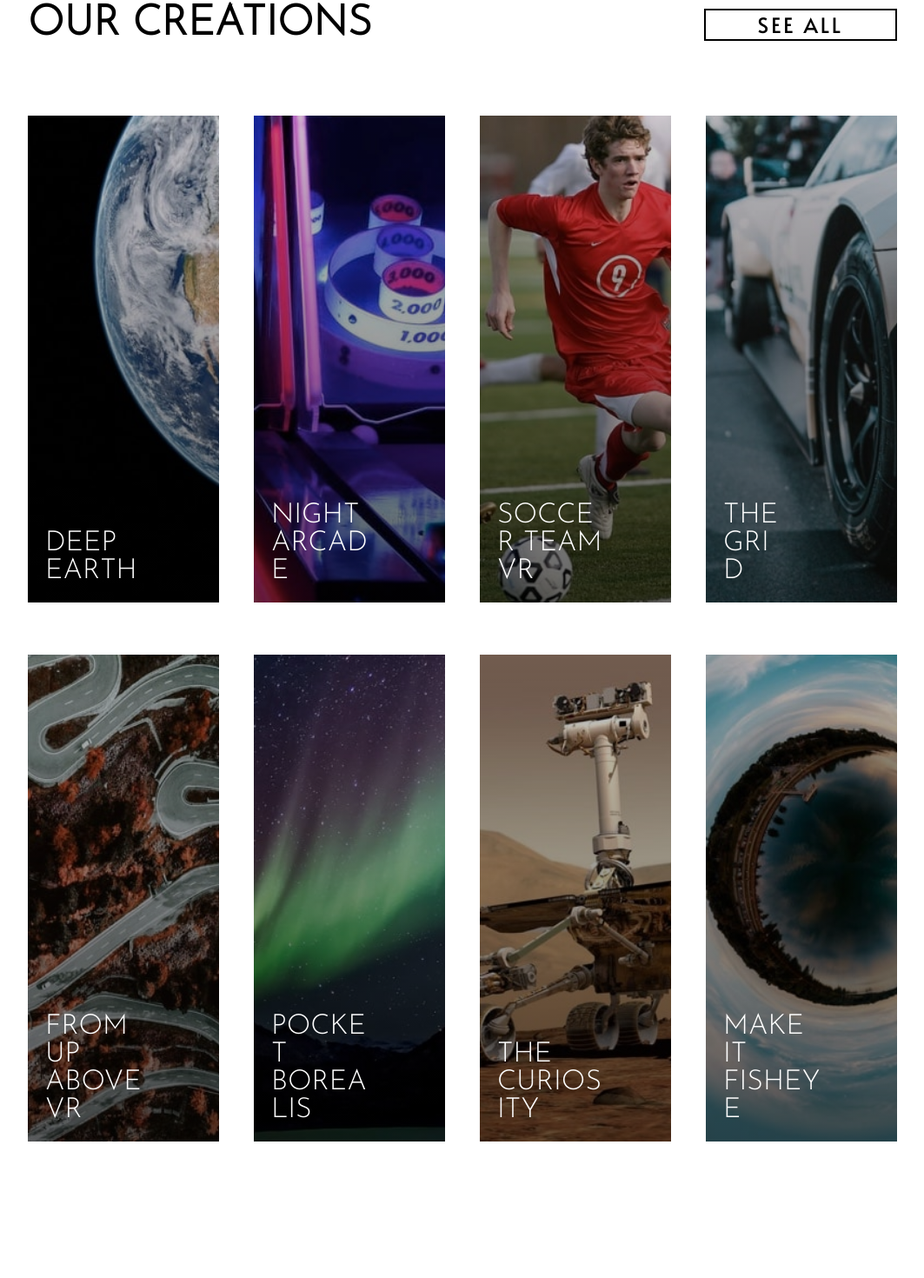
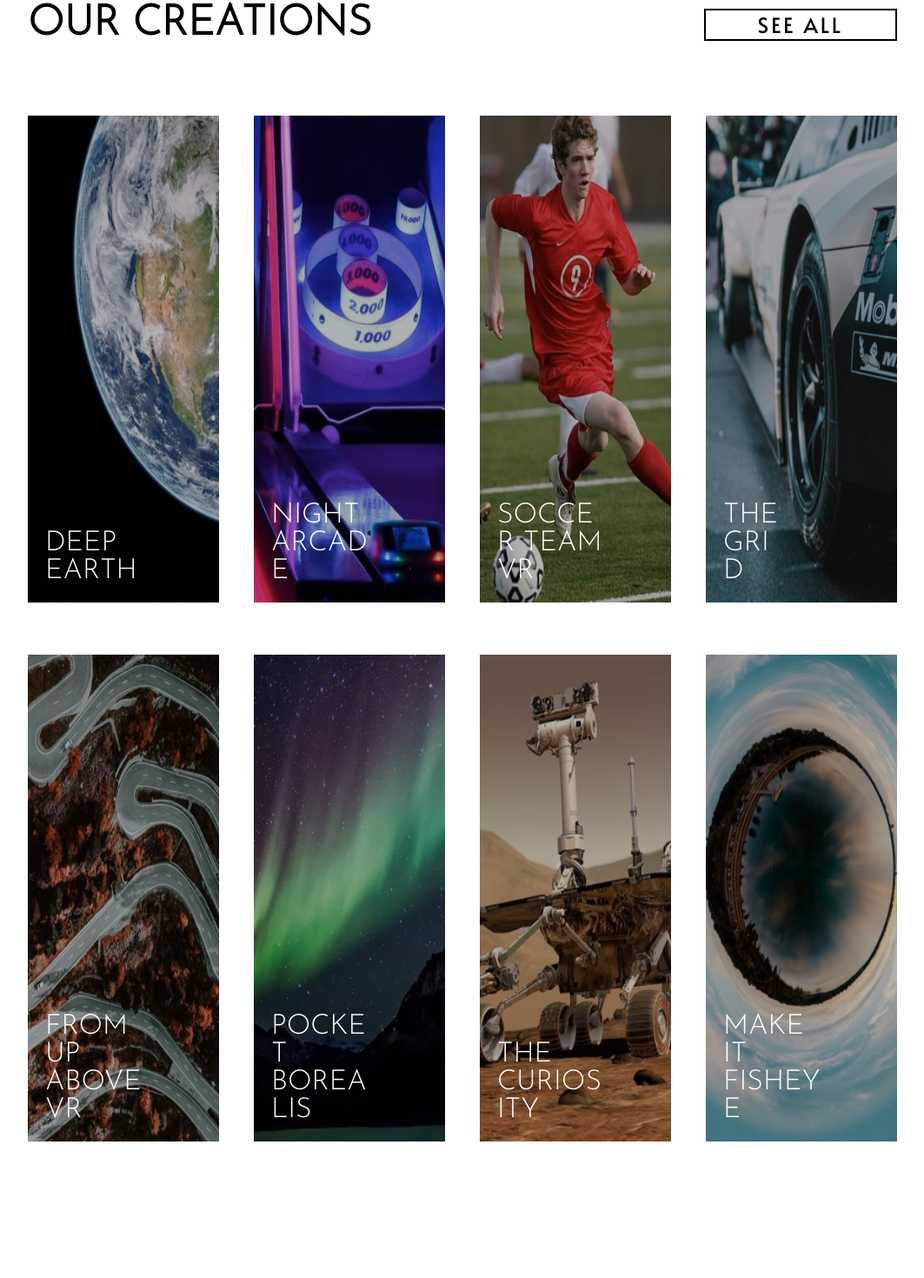
Before and after one commit to chrisHebs23/loopstudios-landing-page, a React (Create React App) app: page / in a window 1280 px wide. Shown: the part 1667-3137 px from the top of the page at 87% size, without its empty margins (108-1171 px from the left). Built offline with nearby package versions, Linux system fonts and the light colour scheme.

Commit message:
fix creation section image layout

```diff
--- a/src/Header/Header.js
+++ b/src/Header/Header.js
@@ -1,15 +1,12 @@
 import React, { useEffect, useState } from "react";
+import useWindowSize from "../hooks/windowSize";
 import "./components/Header.css";
 
 const Header = () => {
+  const windowWidth = useWindowSize();
   const [open, setOpen] = useState(false);
-  const [windowWidth, setWidowWidth] = useState(window.innerWidth);
 
   useEffect(() => {
-    const handleResize = () => {
-      setWidowWidth(window.innerWidth);
-    };
-    window.addEventListener("resize", handleResize);
     if (windowWidth > 1000) {
       setOpen(true);
     } else {
--- /dev/null
+++ b/src/hooks/windowSize.js
@@ -0,0 +1,21 @@
+import { useEffect, useState } from "react";
+
+export default function useWindowSize() {
+  const [windowWidth, setWidowWidth] = useState(window.innerWidth);
+
+  useEffect(() => {
+    const handleResize = () => {
+      setWidowWidth(window.innerWidth);
+    };
+
+    window.addEventListener("resize", handleResize);
+
+    // call on initial load
+    handleResize();
+
+    // function clean up
+    return () => window.removeEventListener("resize", handleResize);
+  }, []);
+
+  return windowWidth;
+}
--- a/src/pages/HomePages/components/CreationsSection.js
+++ b/src/pages/HomePages/components/CreationsSection.js
@@ -1,7 +1,10 @@
 import React from "react";
+import useWindowSize from "../../../hooks/windowSize";
 import { creations } from "./creationsData";
 
 const CreationsSection = () => {
+  const windowWidth = useWindowSize();
+
   return (
     <div className="creations">
       <div className="title-button">
@@ -11,11 +14,13 @@ const CreationsSection = () => {
 
       <div className="creations-container">
         {creations.map((data) => (
-          <div
-            className={`creation-bg ${data.image_m} ${
-              data.special ? "special" : null
-            }`}
-          >
+          <div className={`creation-bg ${data.special ? "special" : null}`}>
+            <img
+              src={windowWidth < 1000 ? data.image_m : data.image_l}
+              alt={data.name}
+              className="creations-img"
+            />
+            <div className="img-div"></div>
             <h3>{data.name}</h3>
           </div>
         ))}
--- a/src/pages/HomePages/components/Home.css
+++ b/src/pages/HomePages/components/Home.css
@@ -110,6 +110,7 @@
   display: flex;
   align-items: flex-end;
   margin: 10px 0px;
+  position: relative;
 }
 
 .creation-bg h3 {
@@ -123,48 +124,25 @@
   font-weight: 100;
   margin: 0;
   padding: 20px;
+  z-index: 20;
+}
+.img-div {
+  position: absolute;
+  z-index: 5;
+  width: 100%;
+  height: 100%;
+  background-color: rgba(0, 0, 0, 0.3);
+}
+
+.creations-img {
+  width: 100%;
+  height: 100%;
+  position: absolute;
+  z-index: 4;
 }
 
 .special h3 {
   width: 32%;
-}
-.deep-earth-m {
-  background: linear-gradient(0deg, rgba(0, 0, 0, 0.6), rgba(0, 0, 0, 0.2)),
-    url("../../../images/mobile/image-deep-earth.jpg");
-}
-
-.night-arcade-m {
-  background: linear-gradient(0deg, rgba(0, 0, 0, 0.6), rgba(0, 0, 0, 0.2)),
-    url("../../../images/mobile/image-night-arcade.jpg");
-}
-
-.soccer-team-m {
-  background: linear-gradient(0deg, rgba(0, 0, 0, 0.6), rgba(0, 0, 0, 0.2)),
-    url("../../../images/mobile/image-soccer-team.jpg");
-}
-
-.grid-m {
-  background: linear-gradient(0deg, rgba(0, 0, 0, 0.6), rgba(0, 0, 0, 0.2)),
-    url("../../../images/mobile/image-grid.jpg");
-}
-
-.vr-m {
-  background: linear-gradient(0deg, rgba(0, 0, 0, 0.6), rgba(0, 0, 0, 0.2)),
-    url("../../../images/mobile/image-from-above.jpg");
-}
-
-.borealis-m {
-  background: linear-gradient(0deg, rgba(0, 0, 0, 0.6), rgba(0, 0, 0, 0.2)),
-    url("../../../images/mobile/image-pocket-borealis.jpg");
-}
-
-.fisheye-m {
-  background: linear-gradient(0deg, rgba(0, 0, 0, 0.6), rgba(0, 0, 0, 0.2)),
-    url("../../../images/mobile/image-fisheye.jpg");
-}
-
-.curiosity-m {
-  background-image: url("../../../images/mobile/image-curiosity.jpg");
 }
 
 .see-all-button {
@@ -267,6 +245,7 @@
     opacity: 0;
     transition: all 1s;
     -webkit-transition: all 1s;
+    z-index: 6;
   }
 
   .creation-bg:hover::after {
@@ -305,46 +284,6 @@
     padding-bottom: 5px;
   }
 
-  .deep-earth-m {
-    background: linear-gradient(0deg, rgba(0, 0, 0, 0.6), rgba(0, 0, 0, 0.2)),
-      url("../../../images/desktop/image-deep-earth.jpg");
-  }
-
-  .night-arcade-m {
-    background: linear-gradient(0deg, rgba(0, 0, 0, 0.6), rgba(0, 0, 0, 0.2)),
-      url("../../../images/desktop/image-night-arcade.jpg");
-  }
-
-  .soccer-team-m {
-    background: linear-gradient(0deg, rgba(0, 0, 0, 0.6), rgba(0, 0, 0, 0.2)),
-      url("../../../images/desktop/image-soccer-team.jpg");
-  }
-
-  .grid-m {
-    background: linear-gradient(0deg, rgba(0, 0, 0, 0.6), rgba(0, 0, 0, 0.2)),
-      url("../../../images/desktop/image-grid.jpg");
-  }
-
-  .vr-m {
-    background: linear-gradient(0deg, rgba(0, 0, 0, 0.6), rgba(0, 0, 0, 0.2)),
-      url("../../../images/desktop/image-from-above.jpg");
-  }
-
-  .borealis-m {
-    background: linear-gradient(0deg, rgba(0, 0, 0, 0.6), rgba(0, 0, 0, 0.2)),
-      url("../../../images/desktop/image-pocket-borealis.jpg");
-  }
-
-  .fisheye-m {
-    background: linear-gradient(0deg, rgba(0, 0, 0, 0.6), rgba(0, 0, 0, 0.2)),
-      url("../../../images/desktop/image-fisheye.jpg");
-  }
-
-  .curiosity-m {
-    background: linear-gradient(0deg, rgba(0, 0, 0, 0.6), rgba(0, 0, 0, 0.2)),
-      url("../../../images/desktop/image-curiosity.jpg");
-  }
-
   .see-all-button {
     font-size: 1.5rem;
     position: inherit;
--- a/src/pages/HomePages/components/creationsData.js
+++ b/src/pages/HomePages/components/creationsData.js
@@ -1,36 +1,61 @@
+import deepEarth_m from "../../../images/mobile/image-deep-earth.jpg";
+import deepEarth_l from "../../../images/desktop/image-deep-earth.jpg";
+import arcade_m from "../../../images/mobile/image-night-arcade.jpg";
+import arcade_l from "../../../images/desktop/image-night-arcade.jpg";
+import soccer_m from "../../../images/mobile/image-soccer-team.jpg";
+import soccer_l from "../../../images/desktop/image-soccer-team.jpg";
+import grid_m from "../../../images/mobile/image-grid.jpg";
+import grid_l from "../../../images/desktop/image-grid.jpg";
+import above_m from "../../../images/mobile/image-from-above.jpg";
+import above_l from "../../../images/desktop/image-from-above.jpg";
+import borealis_m from "../../../images/mobile/image-pocket-borealis.jpg";
+import borealis_l from "../../../images/desktop/image-pocket-borealis.jpg";
+import curiosity_m from "../../../images/mobile/image-curiosity.jpg";
+import curiosity_l from "../../../images/desktop/image-curiosity.jpg";
+import fisheye_m from "../../../images/mobile/image-fisheye.jpg";
+import fisheye_l from "../../../images/desktop/image-fisheye.jpg";
+
 export const creations = [
   {
     name: "deep earth",
-    image_m: "deep-earth-m",
+    image_m: deepEarth_m,
+    image_l: deepEarth_l,
   },
   {
     name: "night arcade",
-    image_m: "night-arcade-m",
+    image_m: arcade_m,
+    image_l: arcade_l,
   },
   {
     name: "soccer team vr",
-    image_m: "soccer-team-m",
+    image_m: soccer_m,
+    image_l: soccer_l,
   },
 
   {
     name: "the grid",
-    image_m: "grid-m",
+    image_m: grid_m,
+    image_l: grid_l,
     special: "special",
   },
   {
     name: "from up above vr",
-    image_m: "vr-m",
+    image_m: above_m,
+    image_l: above_l,
   },
   {
     name: "pocket borealis",
-    image_m: "borealis-m",
+    image_m: borealis_m,
+    image_l: borealis_l,
   },
   {
     name: "the curiosity",
-    image_m: "curiosity-m",
+    image_m: curiosity_m,
+    image_l: curiosity_l,
   },
   {
     name: "make it fisheye",
-    image_m: "fisheye-m",
+    image_m: fisheye_m,
+    image_l: fisheye_l,
   },
 ];
```
